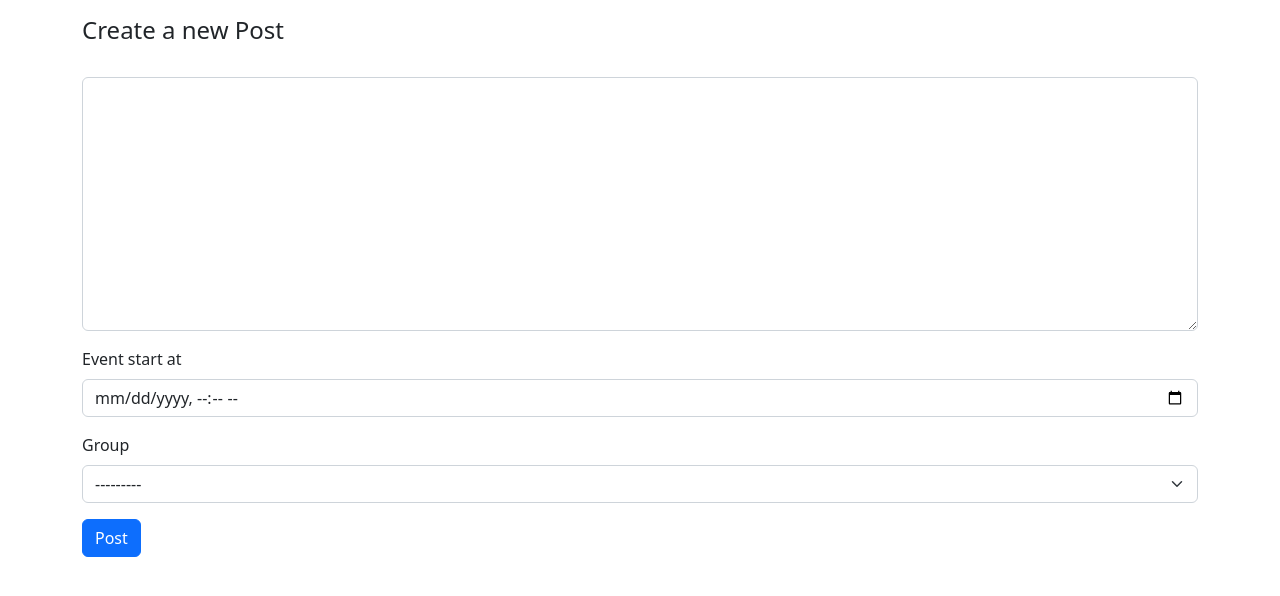
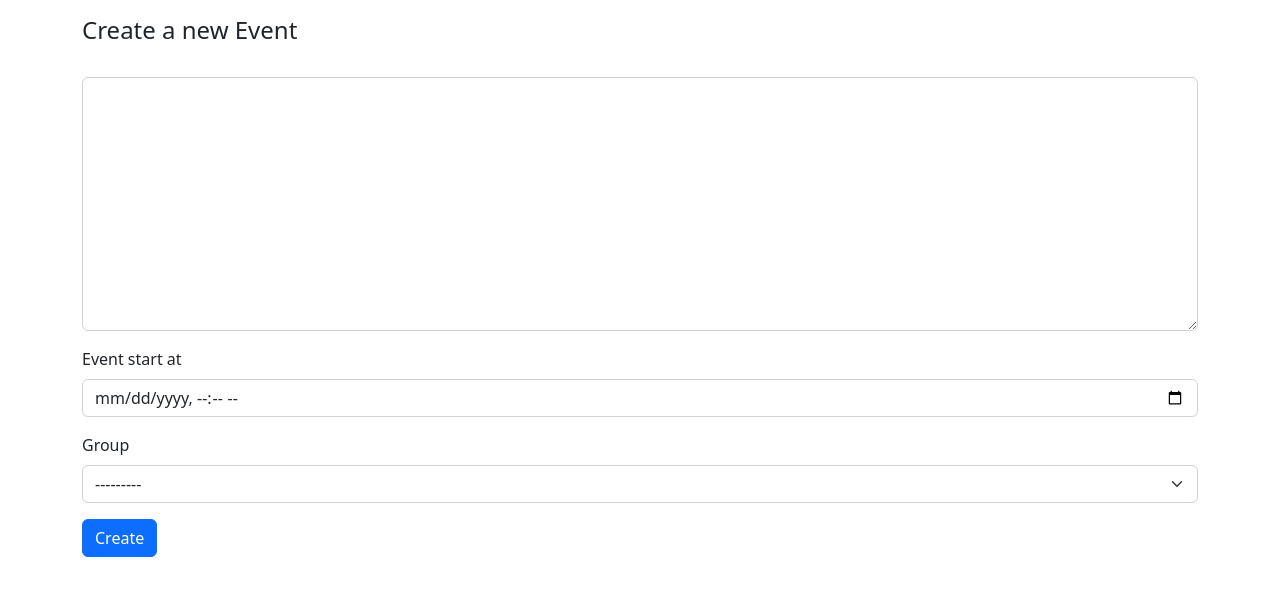
Before and after one commit to Itmanco/django_simple_blog, a Django app: page /events/new/ in a window 1280 px wide. Shown: the part 56-652 px from the top of the page. Run offline with Django 4.2, Linux system fonts and the light colour scheme; the visitor is signed in with stand-in values (Sample User, id 1); data that the repository does not hold is empty; some libraries are stand-ins or nearby versions.

Commit message:
event view form updated

```diff
--- a/simplesocial/upcomingevents/models.py
+++ b/simplesocial/upcomingevents/models.py
@@ -19,11 +19,7 @@ class UpcomingEvent(models.Model):
     def __str__(self):
         return self.message
 
-
     def save(self, *args, **kwargs):
-        local = misaka.html(self.message)
-        print("¥¥¥¥  def save(self, *args, **kwargs): ¥¥¥¥¥")
-        print(local)
         self.message_html = misaka.html(self.message)
         super(UpcomingEvent, self).save(*args, **kwargs)
 
--- a/simplesocial/upcomingevents/templates/event_form.html
+++ b/simplesocial/upcomingevents/templates/event_form.html
@@ -5,6 +5,6 @@
     <form id="eventForm" action="{% url 'upcomingevents:create' %}" method="post" enctype="form-data">
         {% csrf_token %}
         {% bootstrap_form form %}
-        <input type="submit" value="Post" class="btn btn-primary btn-large">
+        <input type="submit" value="Create" class="btn btn-primary btn-large">
     </form>
 {% endblock %}
--- a/simplesocial/upcomingevents/views.py
+++ b/simplesocial/upcomingevents/views.py
@@ -52,7 +52,7 @@ class CreateEvent(LoginRequiredMixin, SelectRelatedMixin, generic.CreateView):
 
     model = models.UpcomingEvent
     form_class = EventForm
-    template_name = 'post_form.html'
+    template_name = 'event_form.html'
     # fields = ('message', 'image', 'group')
 
     def form_valid(self, form):
```
